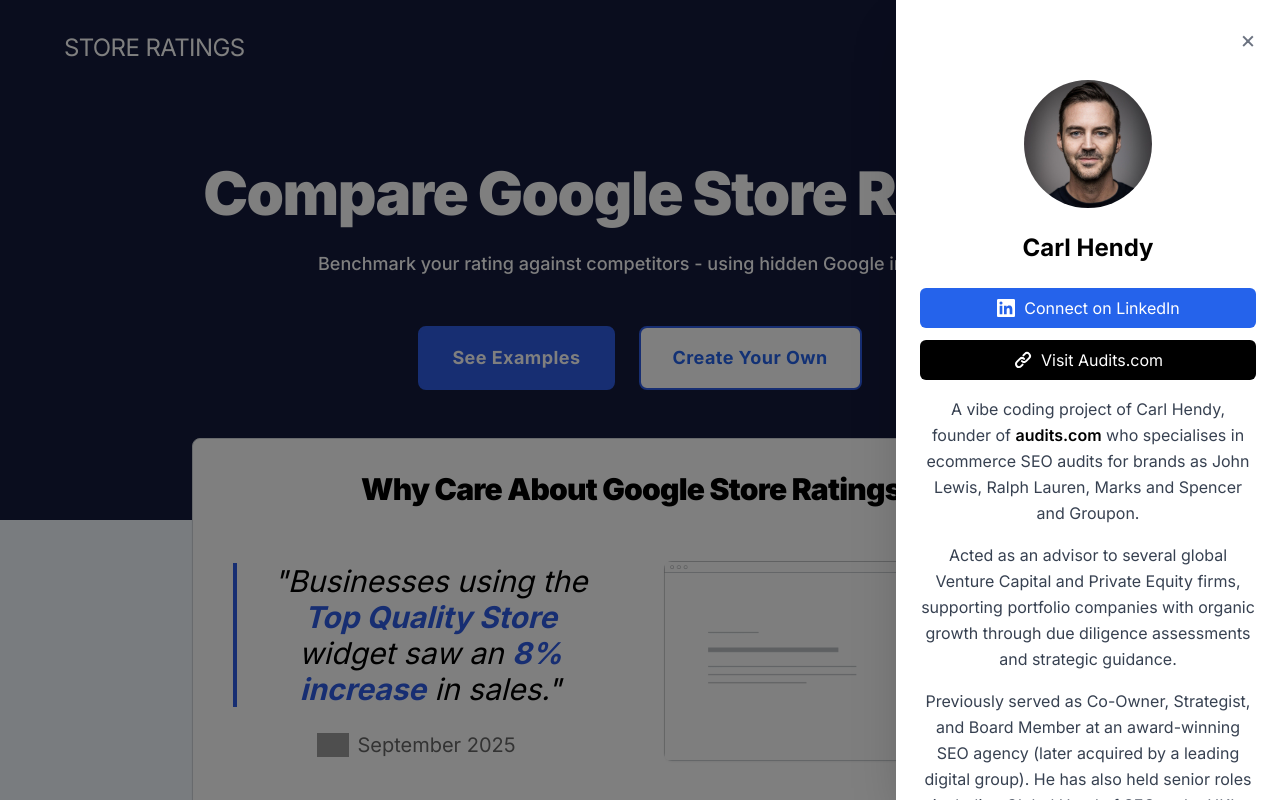
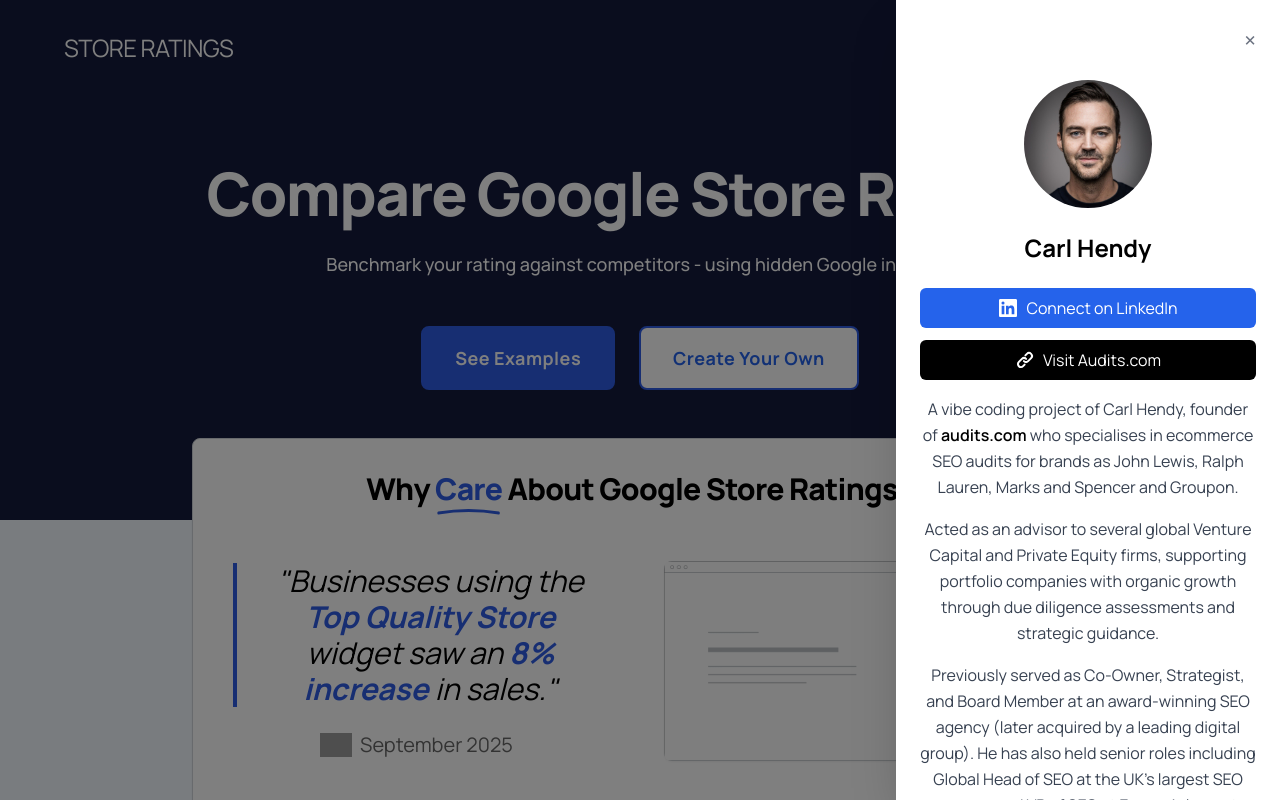
Before and after one commit to carlhendy/tsq-compartpr, a Next.js app: page / in a window 1280 px wide. Both pictures are taken after a click on the button "about". Shown: the top 800 px of the page. Built offline with nearby package versions, Linux system fonts and the light colour scheme; grey boxes are pictures that could not be loaded.

Commit message:
Add Manrope font and enhance 'Care' word with blue color and hand-drawn underline

```diff
--- a/app/layout.tsx
+++ b/app/layout.tsx
@@ -12,14 +12,14 @@ export default function RootLayout({children}:{children:React.ReactNode}){
       <head>
         <link rel="preconnect" href="https://fonts.googleapis.com" />
         <link rel="preconnect" href="https://fonts.gstatic.com" crossOrigin="anonymous" />
-        <link href="https://fonts.googleapis.com/css2?family=Inter:wght@300;400;500;600;700;800;900&display=swap" rel="stylesheet" />
+        <link href="https://fonts.googleapis.com/css2?family=Inter:wght@300;400;500;600;700;800;900&family=Manrope:wght@200;300;400;500;600;700;800&display=swap" rel="stylesheet" />
       </head>
-      <body style={{ fontFamily: 'Inter, -apple-system, BlinkMacSystemFont, "Segoe UI", Roboto, sans-serif', backgroundColor: '#F3F9FF' }}>
+      <body style={{ fontFamily: 'Manrope, sans-serif', backgroundColor: '#F3F9FF' }}>
         {/* Simple Header */}
         <header className="px-6 py-6 bg-transparent relative" style={{ zIndex: 10 }}>
           <div className="max-w-6xl mx-auto flex items-center justify-between">
           <a href="https://storeratings.co" className="flex items-center gap-1">
-            <span className="text-white text-2xl tracking-tight" style={{ fontFamily: 'Inter, -apple-system, BlinkMacSystemFont, "Segoe UI", Roboto, sans-serif' }}>
+            <span className="text-white text-2xl tracking-tight" style={{ fontFamily: 'Manrope, sans-serif' }}>
               STORE RATINGS
             </span>
           </a>
--- a/app/page.tsx
+++ b/app/page.tsx
@@ -502,7 +502,7 @@ export default function Page() {
         ref={aboutButtonRef}
         onClick={() => setShowAboutSlider(true)}
         className="text-white px-6 py-3 rounded-md text-base font-semibold transition-colors tracking-wide min-w-[100px]"
-        style={{ fontFamily: 'Inter, -apple-system, BlinkMacSystemFont, "Segoe UI", Roboto, sans-serif', display: 'none', backgroundColor: '#2e5ce5' }}
+        style={{ fontFamily: 'Manrope, sans-serif', display: 'none', backgroundColor: '#2e5ce5' }}
       >
         about
       </button>
@@ -520,10 +520,10 @@ export default function Page() {
         <div className="mx-auto max-w-4xl">
           {/* Centered Text Content */}
           <div className="text-center mb-12">
-            <h1 className="text-white mb-6 leading-tight text-4xl sm:text-4xl md:text-6xl tracking-tight font-black" style={{ fontFamily: 'Inter, -apple-system, BlinkMacSystemFont, "Segoe UI", Roboto, sans-serif', lineHeight: '1.1', fontWeight: '900' }}>
+            <h1 className="text-white mb-6 leading-tight text-4xl sm:text-4xl md:text-6xl tracking-tight font-black" style={{ fontFamily: 'Manrope, sans-serif', lineHeight: '1.1', fontWeight: '900' }}>
               Compare Google Store Ratings
             </h1>
-            <p className="text-base sm:text-lg text-white mb-8 sm:mb-12 font-medium" style={{ fontFamily: 'Inter, -apple-system, BlinkMacSystemFont, "Segoe UI", Roboto, sans-serif' }}>
+            <p className="text-base sm:text-lg text-white mb-8 sm:mb-12 font-medium" style={{ fontFamily: 'Manrope, sans-serif' }}>
               Benchmark your rating against competitors - using hidden Google insights.
             </p>
 
@@ -537,7 +537,7 @@ export default function Page() {
                   }
                 }}
                 className="w-full sm:w-auto px-8 py-4 text-white border-2 rounded-lg text-lg font-bold transition-all duration-200 tracking-wide"
-                style={{ fontFamily: 'Inter, -apple-system, BlinkMacSystemFont, "Segoe UI", Roboto, sans-serif', backgroundColor: '#2e5ce5', borderColor: '#2e5ce5' }}
+                style={{ fontFamily: 'Manrope, sans-serif', backgroundColor: '#2e5ce5', borderColor: '#2e5ce5' }}
               >
                 See Examples
               </button>
@@ -549,7 +549,7 @@ export default function Page() {
                   }
                 }}
                 className="w-full sm:w-auto px-8 py-4 text-blue-600 border-2 rounded-lg text-lg font-bold transition-all duration-200 tracking-wide"
-                style={{ fontFamily: 'Inter, -apple-system, BlinkMacSystemFont, "Segoe UI", Roboto, sans-serif', backgroundColor: 'white', borderColor: '#2e5ce5' }}
+                style={{ fontFamily: 'Manrope, sans-serif', backgroundColor: 'white', borderColor: '#2e5ce5' }}
               >
                 Create Your Own
               </button>
@@ -560,8 +560,13 @@ export default function Page() {
           <div className="w-full bg-white border border-gray-300 rounded-lg shadow-sm py-6 sm:py-8 mb-0 relative" style={{ zIndex: 10 }}>
             {/* Header */}
             <div className="text-center mb-6 sm:mb-8 px-6">
-              <h1 className="text-2xl sm:text-2xl md:text-3xl text-black font-black tracking-tight" style={{ fontFamily: 'Inter, -apple-system, BlinkMacSystemFont, "Segoe UI", Roboto, sans-serif', fontWeight: '900' }}>
-                Why Care About Google Store Ratings?
+              <h1 className="text-2xl sm:text-2xl md:text-3xl text-black font-black tracking-tight" style={{ fontFamily: 'Manrope, sans-serif', fontWeight: '900' }}>
+                Why <span className="relative" style={{ color: '#2e5ce5', fontFamily: 'Manrope, sans-serif' }}>
+                  Care
+                  <svg className="absolute -bottom-2 left-0 w-full h-3" viewBox="0 0 100 12" preserveAspectRatio="none">
+                    <path d="M5,8 Q50,3 95,8" stroke="#2e5ce5" strokeWidth="3" fill="none" strokeLinecap="round" />
+                  </svg>
+                </span> About Google Store Ratings?
               </h1>
             </div>
 
@@ -603,7 +608,7 @@ export default function Page() {
           <div className="grid grid-cols-1 lg:grid-cols-2 gap-8">
             {/* Examples Column */}
             <div className="text-center">
-              <h2 className="text-2xl sm:text-2xl md:text-3xl text-black font-black tracking-tight mb-6" style={{ fontFamily: 'Inter, -apple-system, BlinkMacSystemFont, "Segoe UI", Roboto, sans-serif', fontWeight: '900' }}>
+              <h2 className="text-2xl sm:text-2xl md:text-3xl text-black font-black tracking-tight mb-6" style={{ fontFamily: 'Manrope, sans-serif', fontWeight: '900' }}>
                 Examples
               </h2>
               <div className="mb-6">
@@ -673,7 +678,7 @@ export default function Page() {
 
             {/* Create Your Own Column */}
             <div className="text-center">
-              <h2 className="text-2xl sm:text-2xl md:text-3xl text-black font-black tracking-tight mb-4" style={{ fontFamily: 'Inter, -apple-system, BlinkMacSystemFont, "Segoe UI", Roboto, sans-serif', fontWeight: '900' }}>
+              <h2 className="text-2xl sm:text-2xl md:text-3xl text-black font-black tracking-tight mb-4" style={{ fontFamily: 'Manrope, sans-serif', fontWeight: '900' }}>
                 Create Your Own
               </h2>
               <p className="text-gray-600 text-sm sm:text-base mb-6">
@@ -1028,7 +1033,7 @@ export default function Page() {
       {/* Resources Section - Full Width Background */}
       <div className="w-full" style={{ backgroundColor: '#F3F9FF' }}>
         <div className="mb-2 sm:mb-3 text-center py-8">
-          <h1 className="text-2xl sm:text-2xl md:text-3xl text-black font-black tracking-tight" style={{ fontFamily: 'Inter, -apple-system, BlinkMacSystemFont, "Segoe UI", Roboto, sans-serif', fontWeight: '900' }}>
+          <h1 className="text-2xl sm:text-2xl md:text-3xl text-black font-black tracking-tight" style={{ fontFamily: 'Manrope, sans-serif', fontWeight: '900' }}>
             Resources
           </h1>
         </div>
@@ -1042,7 +1047,7 @@ export default function Page() {
               onClick={() => toggleAccordion('signals')}
               className="w-full p-6 text-left flex items-center justify-between hover:bg-gray-50 transition-colors min-h-[100px]"
             >
-              <h3 className="text-xl font-bold text-black pr-4" style={{ fontFamily: 'Inter, -apple-system, BlinkMacSystemFont, "Segoe UI", Roboto, sans-serif' }}>
+              <h3 className="text-xl font-bold text-black pr-4" style={{ fontFamily: 'Manrope, sans-serif' }}>
                 How Google Might Interpret These Signals?
               </h3>
               <svg
@@ -1082,7 +1087,7 @@ export default function Page() {
               onClick={() => toggleAccordion('scoring')}
               className="w-full p-6 text-left flex items-center justify-between hover:bg-gray-50 transition-colors min-h-[100px]"
             >
-              <h3 className="text-xl font-bold text-black pr-4" style={{ fontFamily: 'Inter, -apple-system, BlinkMacSystemFont, "Segoe UI", Roboto, sans-serif' }}>
+              <h3 className="text-xl font-bold text-black pr-4" style={{ fontFamily: 'Manrope, sans-serif' }}>
                 How Are These Scores Calculated?
               </h3>
               <svg
@@ -1154,7 +1159,7 @@ export default function Page() {
               onClick={() => toggleAccordion('faq')}
               className="w-full p-6 text-left flex items-center justify-between hover:bg-gray-50 transition-colors min-h-[100px]"
             >
-              <h3 className="text-xl font-bold text-black pr-4" style={{ fontFamily: 'Inter, -apple-system, BlinkMacSystemFont, "Segoe UI", Roboto, sans-serif' }}>
+              <h3 className="text-xl font-bold text-black pr-4" style={{ fontFamily: 'Manrope, sans-serif' }}>
                 Frequently Asked Questions
               </h3>
               <svg
@@ -1225,7 +1230,7 @@ export default function Page() {
               onClick={() => toggleAccordion('badge')}
               className="w-full p-6 text-left flex items-center justify-between hover:bg-gray-50 transition-colors min-h-[100px]"
             >
-              <h3 className="text-xl font-bold text-black pr-4" style={{ fontFamily: 'Inter, -apple-system, BlinkMacSystemFont, "Segoe UI", Roboto, sans-serif' }}>
+              <h3 className="text-xl font-bold text-black pr-4" style={{ fontFamily: 'Manrope, sans-serif' }}>
                 How to Get a Google Top Quality Store Badge
               </h3>
               <svg
@@ -1301,7 +1306,7 @@ export default function Page() {
               onClick={() => toggleAccordion('public-vs-merchant')}
               className="w-full p-6 text-left flex items-center justify-between hover:bg-gray-50 transition-colors min-h-[100px]"
             >
-              <h3 className="text-xl font-bold text-black pr-4" style={{ fontFamily: 'Inter, -apple-system, BlinkMacSystemFont, "Segoe UI", Roboto, sans-serif' }}>
+              <h3 className="text-xl font-bold text-black pr-4" style={{ fontFamily: 'Manrope, sans-serif' }}>
                 Public Store Ratings vs Merchant Center Metrics
               </h3>
               <svg
@@ -1407,7 +1412,7 @@ export default function Page() {
 
                 {/* Text Content */}
                 <div className="space-y-4">
-                  <h2 className="text-2xl font-bold text-black" style={{ fontFamily: 'Inter, -apple-system, BlinkMacSystemFont, "Segoe UI", Roboto, sans-serif' }}>
+                  <h2 className="text-2xl font-bold text-black" style={{ fontFamily: 'Manrope, sans-serif' }}>
               Carl Hendy
                   </h2>
 
@@ -1438,18 +1443,18 @@ export default function Page() {
                     </a>
           </div>
 
-                  <p className="text-gray-700 leading-relaxed" style={{ fontFamily: 'Inter, -apple-system, BlinkMacSystemFont, "Segoe UI", Roboto, sans-serif' }}>
+                  <p className="text-gray-700 leading-relaxed" style={{ fontFamily: 'Manrope, sans-serif' }}>
                     A vibe coding project of Carl Hendy, founder of <a href="https://audits.com" className="text-black font-semibold hover:underline">audits.com</a> who specialises in ecommerce SEO audits for brands as John Lewis, Ralph Lauren, Marks and Spencer and Groupon.
                   </p>
 
-                  <p className="text-gray-700 leading-relaxed" style={{ fontFamily: 'Inter, -apple-system, BlinkMacSystemFont, "Segoe UI", Roboto, sans-serif' }}>
+                  <p className="text-gray-700 leading-relaxed" style={{ fontFamily: 'Manrope, sans-serif' }}>
                     Acted as an advisor to several global Venture Capital and Private Equity firms, supporting portfolio companies with organic growth through due diligence assessments and strategic guidance.
                   </p>
 
-                  <p className="text-gray-700 leading-relaxed" style={{ fontFamily: 'Inter, -apple-system, BlinkMacSystemFont, "Segoe UI", Roboto, sans-serif' }}>
+                  <p className="text-gray-700 leading-relaxed" style={{ fontFamily: 'Manrope, sans-serif' }}>
                     Previously served as Co-Owner, Strategist, and Board Member at an award-winning SEO agency (later acquired by a leading digital group). He has also held senior roles including Global Head of SEO at the UK's largest SEO agency and VP of SEO at Europe's largest independent digital marketing agency.
                   </p>
-                </div>
+        </div>
               </div>
             </div>
           </div>
```
